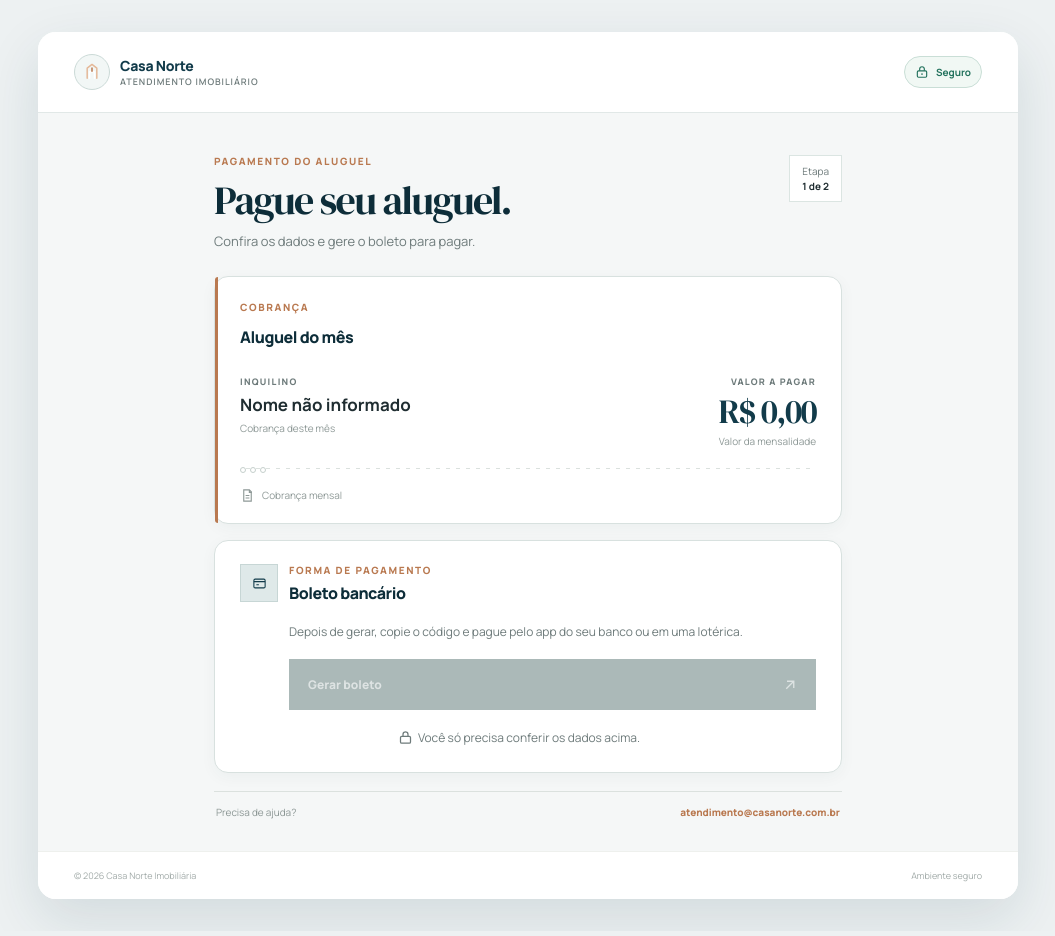
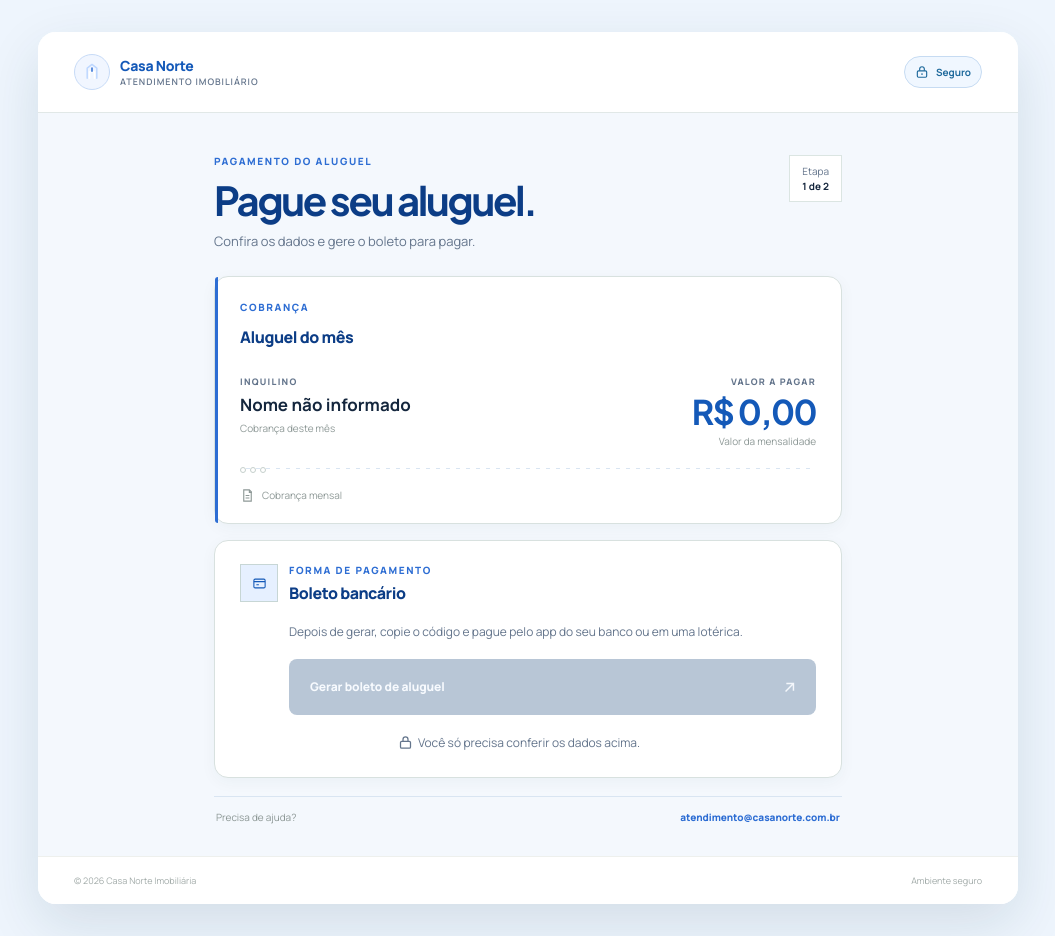
Before and after one commit to email9981z/aluguel, a plain HTML site: page index.html in a window 1280 px wide. Shown: the whole page, without its empty margins (112-1167 px from the left). Drawn offline with Linux system fonts and the light colour scheme.

Commit message:
Update index.html

```diff
--- a/index.html
+++ b/index.html
@@ -9,7 +9,7 @@
 
   <link rel="preconnect" href="https://fonts.googleapis.com" />
   <link rel="preconnect" href="https://fonts.gstatic.com" crossorigin />
-  <link href="https://fonts.googleapis.com/css2?family=DM+Serif+Display:ital@0;1&family=Manrope:wght@400;500;600;700;800&display=swap" rel="stylesheet" />
+  <link href="https://fonts.googleapis.com/css2?family=Manrope:wght@400;500;600;700;800&family=Plus+Jakarta+Sans:wght@500;600;700;800&display=swap" rel="stylesheet" />
 
   <style>
     /*
@@ -18,17 +18,17 @@
      */
 
     :root {
-      --porto: #123b4a;
-      --porto-deep: #0d2d39;
-      --porto-soft: #dfe9e9;
-      --ivory: #f6f3ed;
-      --ink: #1f2d31;
-      --muted: #6e7b7b;
-      --line: #dbe1de;
-      --copper: #b97950;
-      --success: #23725d;
+      --porto: #1459B8;
+      --porto-deep: #0C3D86;
+      --porto-soft: #E6F0FF;
+      --ivory: #F4F8FD;
+      --ink: #14263D;
+      --muted: #64758C;
+      --line: #D9E5F2;
+      --copper: #2D6DD3;
+      --success: #1F7A61;
       --white: #ffffff;
-      --shadow: 0 24px 70px rgba(18, 59, 74, 0.13);
+      --shadow: 0 24px 70px rgba(20, 89, 184, 0.12);
       --ease-out: cubic-bezier(0.23, 1, 0.32, 1);
     }
 
@@ -229,7 +229,7 @@
 
     .rail-copy h1 {
       margin: 0;
-      font-family: "DM Serif Display", serif;
+      font-family: "Plus Jakarta Sans", sans-serif;
       font-weight: 400;
       font-size: clamp(45px, 5vw, 68px);
       line-height: 0.98;
@@ -267,7 +267,7 @@
       max-width: 245px;
       margin: 0;
       color: rgba(255, 255, 255, 0.68);
-      font-family: "DM Serif Display", serif;
+      font-family: "Plus Jakarta Sans", sans-serif;
       font-size: 15px;
       line-height: 1.36;
     }
@@ -308,7 +308,7 @@
     .section-intro h2 {
       margin: 0;
       color: var(--porto-deep);
-      font-family: "DM Serif Display", serif;
+      font-family: "Plus Jakarta Sans", sans-serif;
       font-size: clamp(32px, 4vw, 44px);
       line-height: 1;
       font-weight: 400;
@@ -438,10 +438,10 @@
 
     .amount-block strong {
       color: var(--porto);
-      font-family: "DM Serif Display", serif;
+      font-family: "Plus Jakarta Sans", sans-serif;
       font-size: 34px;
       line-height: 0.98;
-      font-weight: 400;
+      font-weight: 700;
       letter-spacing: -0.045em;
     }
 
@@ -559,17 +559,21 @@
 
     .primary-action {
       width: 100%;
-      min-height: 51px;
+      min-height: 56px;
       display: flex;
       justify-content: space-between;
       align-items: center;
       margin-top: 18px;
-      padding: 0 17px 0 19px;
+      padding: 0 16px 0 20px;
+      border: 1px solid rgba(255, 255, 255, 0.18);
+      border-radius: 8px;
       cursor: pointer;
       color: #fff;
-      background: var(--porto);
+      background: linear-gradient(180deg, #2D73D6 0%, #1459B8 100%);
+      box-shadow: 0 6px 14px rgba(20, 89, 184, 0.18);
       font-size: 12px;
       font-weight: 800;
+      letter-spacing: -0.01em;
       transition: background 180ms var(--ease-out), transform 160ms var(--ease-out), box-shadow 180ms var(--ease-out);
     }
 
@@ -580,20 +584,26 @@
     }
 
     .primary-action svg {
-      width: 18px;
-      height: 18px;
-      flex: 0 0 18px;
+      width: 19px;
+      height: 19px;
+      flex: 0 0 19px;
       display: block;
+      opacity: 0.96;
     }
 
     .primary-action:hover:not(:disabled) {
-      transform: translateY(-2px);
-      background: var(--porto-deep);
-      box-shadow: 0 8px 20px rgba(18, 59, 74, 0.18);
+      transform: translateY(-1px);
+      background: linear-gradient(180deg, #3B83E5 0%, #0C3D86 100%);
+      box-shadow: 0 9px 20px rgba(20, 89, 184, 0.24);
     }
 
-    .primary-action:active:not(:disabled) { transform: scale(0.98); }
-    .primary-action:disabled { cursor: not-allowed; color: rgba(255, 255, 255, 0.6); background: #abb9b8; }
+    .primary-action:focus-visible {
+      outline: none;
+      box-shadow: 0 0 0 4px #DCEBFF, 0 7px 18px rgba(20, 89, 184, 0.22);
+    }
+
+    .primary-action:active:not(:disabled) { transform: scale(0.985); }
+    .primary-action:disabled { cursor: not-allowed; color: #F7FAFE; background: #B8C6D6; border-color: transparent; box-shadow: none; }
 
     .action-disclaimer {
       justify-content: center;
@@ -906,7 +916,7 @@
       .method-heading { gap: 9px; }
       .method-icon { width: 34px; height: 34px; flex-basis: 34px; }
       .method-selected { margin-top: 7px; font-size: 8px; }
-      .primary-action { font-size: 12px; }
+      .primary-action { min-height: 54px; padding: 0 15px 0 17px; font-size: 11px; }
       .primary-action svg { width: 16px; height: 16px; flex-basis: 16px; }
       .action-disclaimer { font-size: 9px; }
       .copy-button { font-size: 11px; }
@@ -915,19 +925,19 @@
     }
 
     /* Checkout refinement: the payment action is the visual anchor, not a landing-page hero. */
-    body { background: #edf1f2; }
-    .portal-shell { padding: 32px; background: #edf1f2; }
+    body { background: #EEF5FD; }
+    .portal-shell { padding: 32px; background: #EEF5FD; }
     .portal-shell::before { display: none; }
     .portal-frame { width: min(980px, 100%); min-height: auto; display: block; border-radius: 18px; box-shadow: 0 20px 55px rgba(18, 59, 74, 0.12); }
     .editorial-rail { display: none; }
     .mobile-header { display: flex; justify-content: space-between; align-items: center; gap: 15px; padding: 22px 36px; color: var(--porto); background: #fff; border-bottom: 1px solid #e1e8e7; }
-    .mobile-header .brand-mark { border-color: #cbdad7; background: #f2f7f6; }
+    .mobile-header .brand-mark { border-color: #C7DBF7; background: #F1F6FF; }
     .mobile-header .brand-name span { color: var(--muted); opacity: 1; }
-    .mobile-header .secure-pill { color: var(--success); border-color: #c9ded6; background: #f1f8f4; }
-    .payment-column { background: #f5f7f7; }
+    .mobile-header .secure-pill { color: #1F6A9C; border-color: #C6DBF2; background: #F0F7FF; }
+    .payment-column { background: #F4F8FD; }
     .payment-content { width: min(700px, 100%); padding: 42px 36px 32px; }
     .section-intro { margin-bottom: 25px; }
-    .section-intro h2 { font-size: clamp(32px, 4vw, 40px); }
+    .section-intro h2 { font-size: clamp(32px, 4vw, 40px); font-weight: 700; letter-spacing: -0.055em; }
     .date-stamp { padding: 8px 12px; border: 1px solid #dbe5e2; background: #fff; text-align: center; }
     .summary-panel, .method-panel { border-radius: 14px; border-color: #d8e1df; box-shadow: 0 4px 16px rgba(18, 59, 74, 0.045); }
     .summary-panel::before { border-radius: 14px 0 0 14px; }
@@ -939,10 +949,10 @@
       .portal-shell { padding: 0; background: #fff; }
       .portal-frame { width: 100%; border-radius: 0; box-shadow: none; }
       .mobile-header { padding: 15px 18px; }
-      .payment-column { background: #f5f7f7; }
+      .payment-column { background: #F4F8FD; }
       .payment-content { width: 100%; padding: 28px 16px 22px; }
       .section-intro { margin-bottom: 20px; }
-      .section-intro h2 { font-size: clamp(30px, 8.5vw, 37px); }
+      .section-intro h2 { font-size: clamp(30px, 8.5vw, 37px); font-weight: 700; letter-spacing: -0.055em; }
       .date-stamp { display: inline-flex; width: fit-content; margin-top: 14px; padding: 7px 10px; text-align: left; }
       .summary-panel, .method-panel { border-radius: 12px; box-shadow: 0 3px 12px rgba(18, 59, 74, 0.05); }
       .summary-panel::before { border-radius: 12px 0 0 12px; }
@@ -970,9 +980,9 @@
           <div class="brand-lockup">
             <span class="brand-mark" aria-hidden="true">
               <svg viewBox="0 0 32 32" fill="none">
-                <path d="M9 25V10.5L16 5l7 5.5V25" stroke="#E5B999" stroke-width="2.2" stroke-linecap="round" stroke-linejoin="round"/>
+                <path d="M9 25V10.5L16 5l7 5.5V25" stroke="#BFD8FF" stroke-width="2.2" stroke-linecap="round" stroke-linejoin="round"/>
                 <path d="M12.4 25V15.5h7.2V25" stroke="#fff" stroke-width="2.2" stroke-linecap="round" stroke-linejoin="round"/>
-                <path d="M16 10.2v4.7" stroke="#B97950" stroke-width="2.2" stroke-linecap="round"/>
+                <path d="M16 10.2v4.7" stroke="#2D6DD3" stroke-width="2.2" stroke-linecap="round"/>
               </svg>
             </span>
             <span class="brand-name">Casa Norte<span>atendimento imobiliário</span></span>
@@ -997,9 +1007,9 @@
           <div class="brand-lockup">
             <span class="brand-mark" aria-hidden="true">
               <svg viewBox="0 0 32 32" fill="none">
-                <path d="M9 25V10.5L16 5l7 5.5V25" stroke="#E5B999" stroke-width="2.2" stroke-linecap="round" stroke-linejoin="round"/>
+                <path d="M9 25V10.5L16 5l7 5.5V25" stroke="#BFD8FF" stroke-width="2.2" stroke-linecap="round" stroke-linejoin="round"/>
                 <path d="M12.4 25V15.5h7.2V25" stroke="#fff" stroke-width="2.2" stroke-linecap="round" stroke-linejoin="round"/>
-                <path d="M16 10.2v4.7" stroke="#B97950" stroke-width="2.2" stroke-linecap="round"/>
+                <path d="M16 10.2v4.7" stroke="#2D6DD3" stroke-width="2.2" stroke-linecap="round"/>
               </svg>
             </span>
             <span class="brand-name">Casa Norte<span>atendimento imobiliário</span></span>
@@ -1043,7 +1053,7 @@
                 <span><svg viewBox="0 0 24 24" fill="none" stroke="currentColor" stroke-width="2"><path d="M12 3 5 6v5c0 4.5 2.9 8.2 7 10 4.1-1.8 7-5.5 7-10V6z"/><path d="m9 12 2 2 4-4"/></svg> Linha digitável para copiar</span>
                 <span><svg viewBox="0 0 24 24" fill="none" stroke="currentColor" stroke-width="2"><path d="M6 9V3h12v6M6 18H4a2 2 0 0 1-2-2v-5h20v5a2 2 0 0 1-2 2h-2M6 14h12v7H6z"/></svg> Imprima quando quiser</span>
               </div>
-              <button class="primary-action" id="generate-button" type="button"><span>Gerar boleto</span><svg viewBox="0 0 24 24" fill="none" stroke="currentColor" stroke-width="1.8"><path d="M7 17 17 7M8 7h9v9"/></svg></button>
+              <button class="primary-action" id="generate-button" type="button" aria-label="Gerar boleto de aluguel"><span>Gerar boleto de aluguel</span><svg viewBox="0 0 24 24" fill="none" stroke="currentColor" stroke-width="1.8" aria-hidden="true"><path d="M7 17 17 7M8 7h9v9"/></svg></button>
               <p class="action-disclaimer"><svg viewBox="0 0 24 24" fill="none" stroke="currentColor" stroke-width="2"><rect x="4" y="10" width="16" height="11" rx="2"/><path d="M8 10V7a4 4 0 0 1 8 0v3"/></svg> Você só precisa conferir os dados acima.</p>
             </div>
 
```
